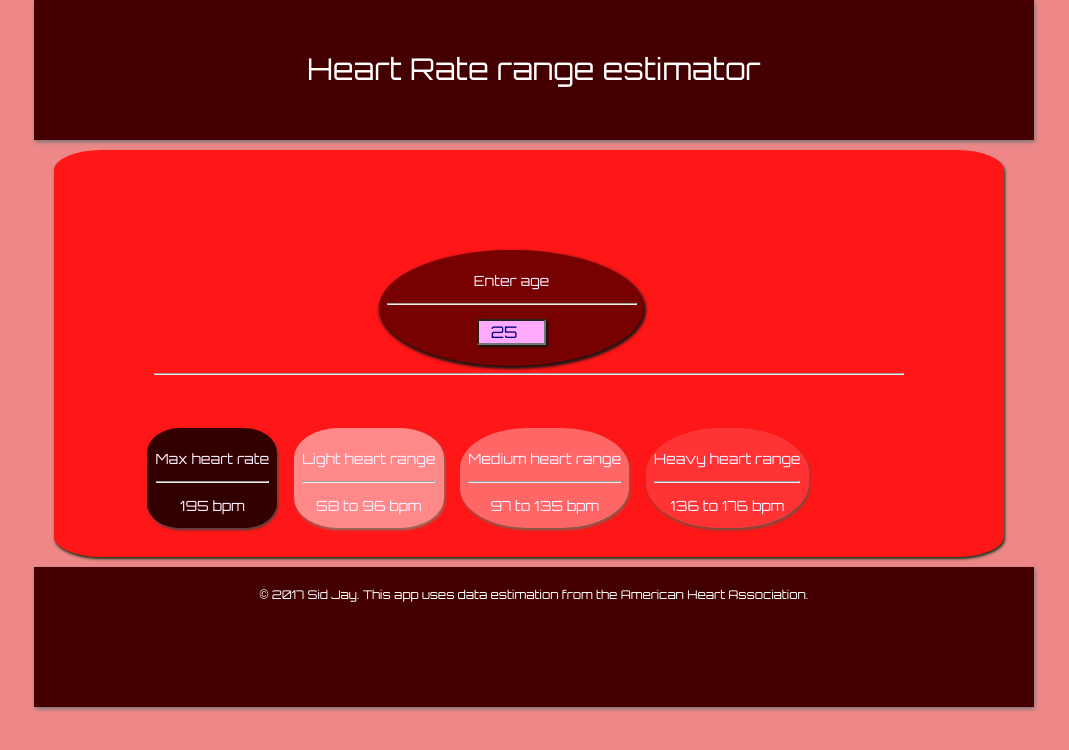
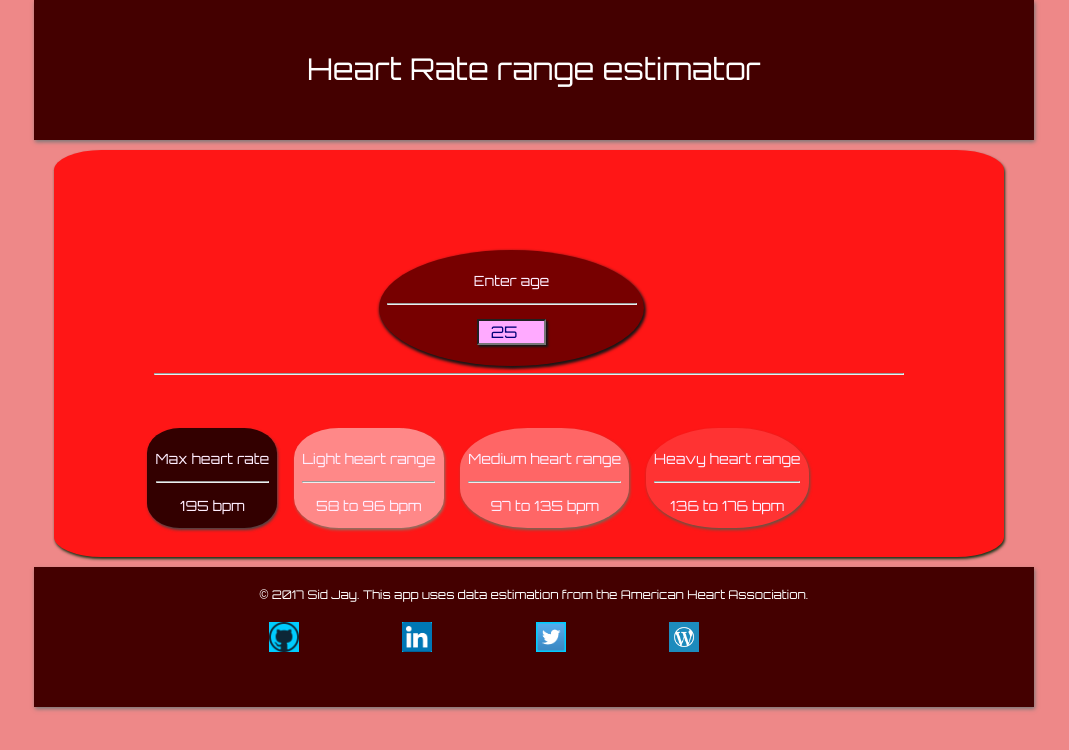
Before and after one commit to sidjayisaok/Heart_rate_estimator, a website: page heartApp/heartApp.html in a window 1280 px wide. Shown: the whole page, without its empty margins (106-1175 px from the left). Drawn offline with nearby package versions, Linux system fonts and the light colour scheme.

Commit message:
added social media web 2.0 nonsense

```diff
--- a/heartApp/css/heartApp.css
+++ b/heartApp/css/heartApp.css
@@ -5,6 +5,13 @@ a{
 
 a:hover{
     color: #AAAAAA;
+}
+
+img{
+    width: 3%;
+    margin-top: 2%;
+    margin-right: 10%;
+    background-color: #00CCFF;
 }
 
 hr{
--- a/heartApp/heartApp.html
+++ b/heartApp/heartApp.html
@@ -147,5 +147,12 @@
 
     <footer id="bottomAnchor">
         &copy 2017 <a href="https://sidjayisaok.herokuapp.com">Sid Jay</a>. This app uses data estimation from the <a href="http://www.heart.org/HEARTORG/HealthyLiving/PhysicalActivity/FitnessBasics/Target-Heart-Rates_UCM_434341_Article.jsp">American Heart Association.</a>
+
+        <div>
+            <a href="https://github.com/sidjayisaok"><img src="misc/github.png"></a>
+            <a href="https://www.linkedin.com/in/sidjay?trk=nav_responsive_tab_profile"><img src="misc/linkedin.png"></a>
+            <a href="https://twitter.com/SidJayisAOK"><img src="misc/twitter.png"></a>
+            <a href="https://sidjayisaok.wordpress.com"><img src="misc/wordpress.png"></a>
+        </div>
     </footer>
 </html>
```
Also changed, not shown: heartApp/misc/GitHub.png (added), heartApp/misc/LinkedIn.png (added), heartApp/misc/Twitter.png (added), heartApp/misc/Wordpress.png (added).
